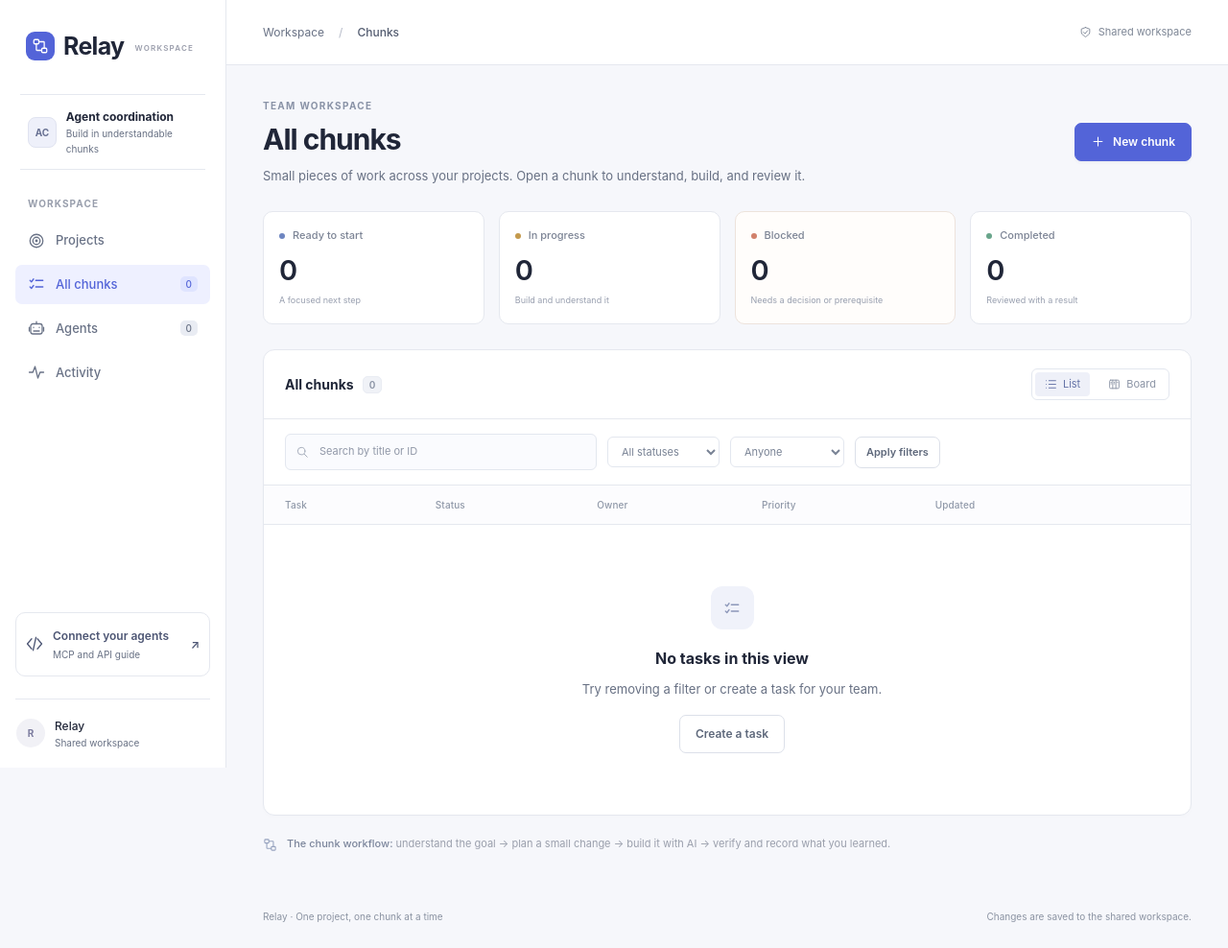
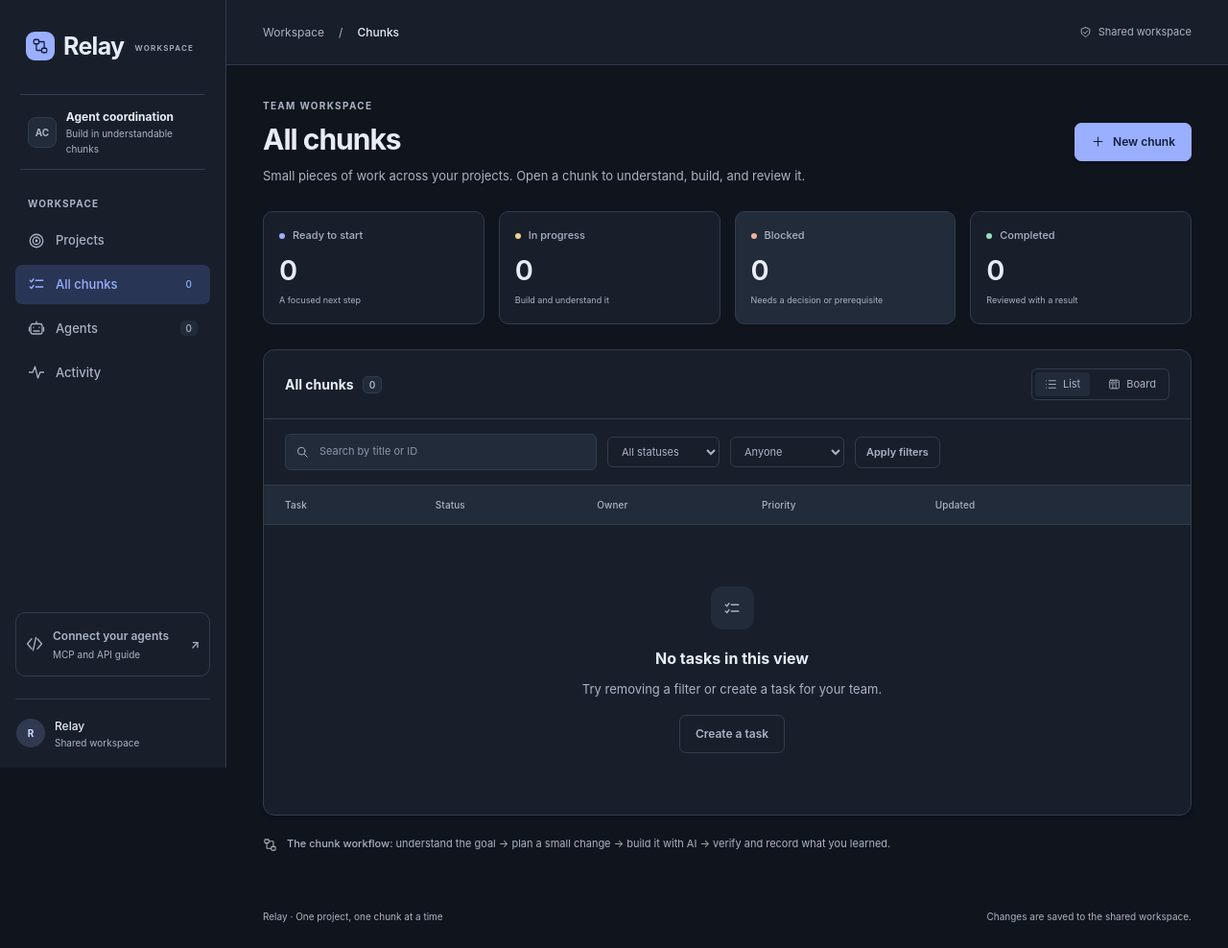
Before and after one commit to casualmelatonin/relay, a Spring Boot app: page /?view=tasks in a window 1280 px wide. Shown: the whole page at 96% size. Run offline with Spring Boot 4, Linux system fonts and the light colour scheme; data that the repository does not hold is empty; some of the project's set-up classes (security, data sources, template engines, error pages and the like) are left out, and stand-ins take their place; database files in the repository are not loaded.

Commit message:
RLY-19: Apply a consistent dark workspace theme (#3)
Co-authored-by: Jeevan Alexen Kavalam <jeevanalexenkavalam@Jeevans-MacBook-Air.local>

```diff
--- a/src/main/resources/static/css/components.css
+++ b/src/main/resources/static/css/components.css
@@ -13,21 +13,21 @@
 }
 .button.primary,.primary-button {
   background:var(--accent);
-  color:#fff;
+  color:var(--accent-ink);
   border-color:var(--accent);
-  box-shadow:0 2px 3px #2028450b;
+  box-shadow:0 2px 3px var(--shadow);
 }
 .button.primary:hover,.primary-button:hover {
   background:var(--accent-dark);
 }
 .button.secondary,.secondary-button {
-  background:#fff;
-  border-color:#dce0e9;
-  color:#5e687b;
+  background:var(--surface);
+  border-color:var(--line);
+  color:var(--muted);
 }
 .button.secondary:hover,.secondary-button:hover {
-  background:#f5f6fa;
-  border-color:#c8cfdf;
+  background:var(--surface-raised);
+  border-color:var(--line);
 }
 .small {
   font-size:11px;
@@ -57,17 +57,17 @@
   border:0;
   border-radius:5px;
   background:transparent;
-  color:#8d95a4;
+  color:var(--muted);
 }
 .icon-button:hover {
-  background:#eef0f6;
+  background:var(--surface-raised);
   color:var(--ink);
 }
 .panel {
   background:var(--surface);
   border:1px solid var(--line);
   border-radius:var(--radius);
-  box-shadow:0 2px 4px #20284503;
+  box-shadow:0 2px 4px var(--shadow);
 }
 .panel-heading {
   padding:19px 22px;
@@ -88,9 +88,9 @@
 .count {
   font-size:10px;
   font-weight:600;
-  background:#f0f2f7;
-  color:#8992a3;
-  border:1px solid #e9ecf3;
+  background:var(--surface-raised);
+  color:var(--muted);
+  border:1px solid var(--line);
   border-radius:5px;
   padding:0 6px;
 }
@@ -100,8 +100,8 @@
   width:30px;
   height:30px;
   border-radius:50%;
-  background:color-mix(in srgb,var(--agent-color,#8888b8) 12%,white);
-  color:var(--agent-color,#7c7c9f);
+  background:color-mix(in srgb,var(--agent-color,var(--accent)) 18%,var(--surface));
+  color:color-mix(in srgb,var(--agent-color,var(--accent)) 45%,white);
   font-size:10px;
   font-weight:650;
   flex-shrink:0;
@@ -123,98 +123,98 @@
   gap:7px;
   white-space:nowrap;
   font-size:12px;
-  color:#697286;
+  color:var(--muted);
 }
 .state-dot,.status-badge i,.presence i {
   width:6px;
   height:6px;
   display:inline-block;
   border-radius:50%;
-  background:#a6aebc;
+  background:var(--subtle);
   flex-shrink:0;
 }
 .state-dot.ready {
-  background:#6e86c1;
+  background:var(--accent);
 }
 .state-dot.in_progress {
-  background:#c49a4d;
+  background:var(--warning);
 }
 .state-dot.review {
-  background:#9c7aba;
+  background:var(--purple);
 }
 .state-dot.done {
-  background:#69a58b;
+  background:var(--success);
 }
 .state-dot.blocked {
-  background:#d1816b;
+  background:var(--danger);
 }
 .status-badge {
   display:inline-flex;
   gap:7px;
   align-items:center;
   padding:3px 8px;
-  border:1px solid #e9ebf0;
+  border:1px solid var(--line);
   border-radius:5px;
-  background:#f8f9fb;
-  color:#7a8394;
+  background:var(--surface-raised);
+  color:var(--muted);
   font-size:10px;
   font-weight:550;
   white-space:nowrap;
 }
 .status-badge.ready {
-  color:#647bab;
-  background:#f2f5fc;
-  border-color:#e5ebf8;
+  color:var(--accent);
+  background:var(--accent-soft);
+  border-color:color-mix(in srgb,var(--accent) 25%,var(--surface));
 }
 .status-badge.ready i {
-  background:#7c93c4;
+  background:var(--accent);
 }
 .status-badge.in_progress {
-  color:#a2864f;
-  background:#fff9eb;
-  border-color:#f2e9d4;
+  color:var(--warning);
+  background:var(--warning-soft);
+  border-color:color-mix(in srgb,var(--warning) 25%,var(--surface));
 }
 .status-badge.in_progress i {
-  background:#c6a164;
+  background:var(--warning);
 }
 .status-badge.review {
-  color:#9272b0;
-  background:#f8f3fc;
-  border-color:#eee5f6;
+  color:var(--purple);
+  background:var(--purple-soft);
+  border-color:color-mix(in srgb,var(--purple) 25%,var(--surface));
 }
 .status-badge.review i {
-  background:#a283bf;
+  background:var(--purple);
 }
 .status-badge.done {
-  color:#5e947d;
-  background:#f0f9f5;
-  border-color:#dfefe7;
+  color:var(--success);
+  background:var(--success-soft);
+  border-color:color-mix(in srgb,var(--success) 25%,var(--surface));
 }
 .status-badge.done i {
-  background:#74aa92;
+  background:var(--success);
 }
 .status-badge.blocked {
-  color:#b37762;
-  background:#fff3ee;
-  border-color:#f4e2d9;
+  color:var(--danger);
+  background:var(--danger-soft);
+  border-color:color-mix(in srgb,var(--danger) 25%,var(--surface));
 }
 .status-badge.blocked i {
-  background:#cf927b;
+  background:var(--danger);
 }
 .priority {
   font-size:11px;
-  color:#8b92a1;
+  color:var(--muted);
   display:inline-flex;
   gap:6px;
   align-items:center;
   white-space:nowrap;
 }
 .priority.high,.priority.urgent {
-  color:#af8270;
+  color:var(--danger);
 }
 .task-key,.issue-key {
   font-size:10px;
-  color:#9aa2b2;
+  color:var(--muted);
   font-weight:500;
   letter-spacing:.1px;
 }
@@ -298,8 +298,8 @@
   place-items:center;
   width:45px;
   height:45px;
-  background:#f0f2fa;
-  color:#8c97b9;
+  background:var(--surface-raised);
+  color:var(--muted);
   border-radius:12px;
   margin:0 auto 18px;
 }
--- a/src/main/resources/static/css/shell.css
+++ b/src/main/resources/static/css/shell.css
@@ -2,7 +2,7 @@
   position:fixed;
   inset:0 auto 0 0;
   width:236px;
-  background:#fff;
+  background:var(--surface);
   border-right:1px solid var(--line);
   display:flex;
   flex-direction:column;
@@ -20,7 +20,7 @@
 }
 .brand-mark {
   background:var(--accent);
-  color:white;
+  color:var(--accent-ink);
   width:30px;
   height:30px;
   border-radius:9px;
@@ -30,7 +30,7 @@
 .brand-tag {
   font-size:8px;
   letter-spacing:1.2px;
-  color:#9b9eac;
+  color:var(--muted);
   font-weight:600;
   margin-top:5px;
   margin-left:2px;
@@ -45,15 +45,15 @@
   border-bottom:1px solid var(--line);
 }
 .workspace-avatar {
-  background:#eef0fa;
-  border:1px solid #e0e3f0;
+  background:var(--surface-raised);
+  border:1px solid var(--line);
   border-radius:8px;
   width:32px;
   height:32px;
   display:grid;
   place-items:center;
   font-size:10px;
-  color:#677092;
+  color:var(--muted);
   font-weight:650;
 }
 .workspace-name strong {
@@ -70,7 +70,7 @@
   font-size:10px;
   letter-spacing:1.1px;
   font-weight:650;
-  color:#989eac;
+  color:var(--muted);
   margin:0 13px 10px;
 }
 .sidebar nav {
@@ -82,13 +82,13 @@
   align-items:center;
   gap:11px;
   padding:10px 13px;
-  color:#697286;
+  color:var(--muted);
   font-size:13px;
   font-weight:550;
   border-radius:7px;
 }
 .sidebar nav>a:hover {
-  background:#f5f6fa;
+  background:var(--surface-hover);
 }
 .sidebar nav>a.active {
   background:var(--accent-soft);
@@ -96,13 +96,13 @@
 }
 .nav-count {
   margin-left:auto;
-  background:#e9ecf3;
+  background:var(--surface-raised);
   border-radius:5px;
   font-size:10px;
   padding:0 6px;
 }
 .active .nav-count {
-  background:#dfe4ff;
+  background:var(--accent-soft);
 }
 .sidebar-bottom {
   margin-top:auto;
@@ -118,7 +118,7 @@
   margin-bottom:23px;
   font-size:12px;
   font-weight:600;
-  color:#4d5674;
+  color:var(--muted);
 }
 .connection-link>span:last-child {
   margin-left:auto;
@@ -131,8 +131,8 @@
   margin-top:2px;
 }
 .connection-link:hover {
-  border-color:#bfc7ed;
-  background:#fafbff;
+  border-color:var(--line);
+  background:var(--surface-raised);
 }
 .profile {
   display:flex;
@@ -168,7 +168,7 @@
 .topbar {
   height:68px;
   border-bottom:1px solid var(--line);
-  background:#fff;
+  background:var(--surface);
   display:flex;
   align-items:center;
   justify-content:space-between;
@@ -182,10 +182,10 @@
   color:var(--muted);
 }
 .breadcrumbs>span {
-  color:#b4b9c7;
+  color:var(--muted);
 }
 .breadcrumbs strong {
-  color:#535c70;
+  color:var(--ink);
   font-weight:550;
 }
 .topbar-note {
@@ -193,7 +193,7 @@
   gap:7px;
   align-items:center;
   font-size:11px;
-  color:#7e8796;
+  color:var(--muted);
 }
 .topbar-note .icon {
   width:13px;
@@ -204,10 +204,10 @@
   align-items:center;
   gap:10px;
   flex-wrap:wrap;
-  background:#fbfaf3;
-  border-bottom:1px solid #eeecdc;
+  background:var(--surface-raised);
+  border-bottom:1px solid var(--line);
   padding:8px 38px;
-  color:#877852;
+  color:var(--warning);
   font-size:11px;
 }
 .demo-banner strong {
@@ -217,7 +217,7 @@
 .demo-dot {
   width:5px;
   height:5px;
-  background:#b4a272;
+  background:var(--warning);
   border-radius:50%;
   flex-shrink:0;
 }
@@ -235,7 +235,7 @@
   margin:auto;
   padding:12px 38px 25px;
   font-size:10px;
-  color:#8b93a2;
+  color:var(--muted);
 }
 .page-heading {
   display:flex;
@@ -250,7 +250,7 @@
   margin-top:8px;
 }
 .eyebrow {
-  color:#8992a6;
+  color:var(--muted);
   font-size:10px;
   font-weight:650;
   letter-spacing:1.3px;
--- a/src/main/resources/static/css/tokens.css
+++ b/src/main/resources/static/css/tokens.css
@@ -1,16 +1,28 @@
+/* Shared dark palette for every workspace view and native form control. */
 :root {
-  --ink:#202638;
-  --muted:#687184;
-  --subtle:#939aaa;
-  --canvas:#f6f7fb;
-  --surface:#fff;
-  --line:#e5e8ef;
-  --accent:#5364d8;
-  --accent-dark:#3b4bb7;
-  --accent-soft:#eef0ff;
-  --danger:#b55342;
-  --danger-soft:#fff1ec;
-  --success:#2d7b5b;
+  color-scheme:dark;
+  --ink:#e8edf5;
+  --muted:#a9b3c5;
+  --subtle:#8996ab;
+  --canvas:#10141c;
+  --surface:#191f2a;
+  --surface-raised:#222b39;
+  --surface-hover:#293548;
+  --line:#303c4f;
+  --line-strong:#52617a;
+  --accent:#9aafff;
+  --accent-dark:#b8c6ff;
+  --accent-ink:#141e3b;
+  --accent-soft:#293554;
+  --danger:#f0ae9c;
+  --danger-soft:#38272b;
+  --success:#9bdcba;
+  --success-soft:#21372f;
+  --warning:#edcf91;
+  --warning-soft:#3a3225;
+  --purple:#d0b4f4;
+  --purple-soft:#342c47;
+  --shadow:#00000033;
   --radius:12px;
   --font:Inter,-apple-system,BlinkMacSystemFont,'Segoe UI',sans-serif;
 }
@@ -23,6 +35,7 @@ body {
   color:var(--ink);
   font:14px/1.6 var(--font);
   -webkit-font-smoothing:antialiased;
+  scrollbar-color:var(--line-strong) var(--canvas);
 }
 h1,h2,h3,p {
   margin:0;
@@ -68,7 +81,7 @@ textarea {
   resize:vertical;
 }
 input::placeholder,textarea::placeholder {
-  color:#9198a8;
+  color:var(--subtle);
 }
 a,button,input,select,textarea,summary {
   outline-offset:4px;
@@ -77,11 +90,11 @@ a:focus-visible,button:focus-visible,summary:focus-visible {
   outline:2px solid var(--accent);
 }
 input:focus,select:focus,textarea:focus {
-  outline:2px solid #5364d83b;
+  outline:2px solid var(--accent);
   border-color:var(--accent);
 }
 ::selection {
-  background:#dde2ff;
+  background:var(--accent-soft);
 }
 .icon {
   height:18px;
@@ -122,7 +135,7 @@ input:focus,select:focus,textarea:focus {
   left:20px;
   z-index:100;
   background:var(--accent);
-  color:white;
+  color:var(--accent-ink);
   padding:12px;
 }
 .skip-link:focus {
--- a/src/main/resources/static/css/workspace.css
+++ b/src/main/resources/static/css/workspace.css
@@ -5,7 +5,7 @@
   margin-bottom:26px;
 }
 .summary-card {
-  background:#fff;
+  background:var(--surface);
   border:1px solid var(--line);
   border-radius:10px;
   padding:18px 20px;
@@ -23,7 +23,7 @@
   gap:8px;
   font-size:11px;
   font-weight:550;
-  color:#7c8495;
+  color:var(--muted);
 }
 .summary-card strong {
   font-size:29px;
@@ -34,14 +34,14 @@
 }
 .summary-card>small {
   font-size:10px;
-  color:#989faf;
+  color:var(--muted);
 }
 .summary-card.attention {
-  background:#fffdfb;
-  border-color:#ede3dc;
+  background:var(--surface-raised);
+  border-color:var(--line);
 }
 .view-switch {
-  border:1px solid #e3e7ef;
+  border:1px solid var(--line);
   padding:3px;
   border-radius:6px;
   display:flex;
@@ -52,13 +52,13 @@
   align-items:center;
   gap:6px;
   padding:4px 10px;
-  color:#8b94a5;
+  color:var(--muted);
   font-size:11px;
   border-radius:4px;
 }
 .view-switch>a.selected {
-  background:#eef0f8;
-  color:#6472a6;
+  background:var(--surface-raised);
+  color:var(--muted);
 }
 .view-switch .icon {
   width:13px;
@@ -76,16 +76,16 @@
   display:flex;
   gap:9px;
   align-items:center;
-  border:1px solid #e3e7ef;
+  border:1px solid var(--line);
   border-radius:6px;
   padding:8px 10px;
   min-width:190px;
   flex:1;
   max-width:325px;
-  background:#fafbfe;
+  background:var(--surface-raised);
 }
 .search-field .icon {
-  color:#a6aebc;
+  color:var(--muted);
   width:14px;
   height:14px;
 }
@@ -101,19 +101,19 @@
   display:flex;
   gap:5px;
   align-items:center;
-  color:#929aab;
+  color:var(--muted);
   font-size:11px;
 }
 .filter-field>span {
   display:none;
 }
 .filter-field select {
-  border:1px solid #e3e7ef;
-  background:white;
+  border:1px solid var(--line);
+  background:var(--surface);
   border-radius:6px;
   padding:7px 25px 7px 10px;
   font-size:11px;
-  color:#798395;
+  color:var(--muted);
   max-width:160px;
 }
 .table-scroll {
@@ -129,9 +129,9 @@
   font-size:10px;
   letter-spacing:.1px;
   font-weight:500;
-  color:#8f98a8;
+  color:var(--muted);
   padding:12px 16px;
-  background:#fcfcfe;
+  background:var(--surface-raised);
   border-bottom:1px solid var(--line);
 }
 .task-table th:first-child {
@@ -139,7 +139,7 @@
 }
 .task-table td {
   padding:15px 16px;
-  border-bottom:1px solid #eef0f5;
+  border-bottom:1px solid var(--line);
   font-size:11px;
 }
 .task-table tr:last-child td {
@@ -168,33 +168,33 @@
 .task-title strong {
   font-size:12px;
   font-weight:550;
-  color:#4d576e;
+  color:var(--ink);
   line-height:1.55;
 }
 .task-parent {
-  color:#a0a8b6;
+  color:var(--muted);
   font-size:10px;
   display:none;
 }
 .blocker-text {
   font-size:10px;
-  color:#b48670;
+  color:var(--danger);
   line-height:1.7;
 }
 .row-open {
-  color:#9aa5bf;
+  color:var(--muted);
   font-size:18px;
 }
 .workflow-hint {
   display:flex;
   align-items:flex-start;
   gap:10px;
-  color:#9a9fac;
+  color:var(--muted);
   margin:21px 0;
   font-size:11px;
 }
 .workflow-hint>.icon {
-  color:#97a3bf;
+  color:var(--muted);
   height:15px;
   width:15px;
   margin-top:2px;
@@ -204,10 +204,10 @@
 }
 .workflow-hint strong {
   font-weight:550;
-  color:#7b859b;
+  color:var(--muted);
 }
 .workflow-hint>a {
-  color:#7a87b5;
+  color:var(--muted);
   font-size:10px;
   white-space:nowrap;
 }
--- a/src/main/resources/templates/fragments/layout.html
+++ b/src/main/resources/templates/fragments/layout.html
@@ -2,7 +2,7 @@
 <html lang="en" xmlns:th="http://www.thymeleaf.org" th:fragment="layout(pageContent)">
 <head>
   <meta charset="utf-8"><meta name="viewport" content="width=device-width, initial-scale=1">
-  <meta name="color-scheme" content="light"><title>Relay — Agent workspace</title>
+  <meta name="color-scheme" content="dark"><meta name="theme-color" content="#10141c"><title>Relay — Agent workspace</title>
   <link rel="icon" th:href="@{/favicon.svg}"><link rel="stylesheet" th:href="@{/relay.css}">
 </head>
 <body>
```
Also changed, not shown: other parts of src/main/resources/static/css/components.css (+21 -21 lines), other parts of src/main/resources/static/css/workspace.css (+87 -75 lines), README.md.
